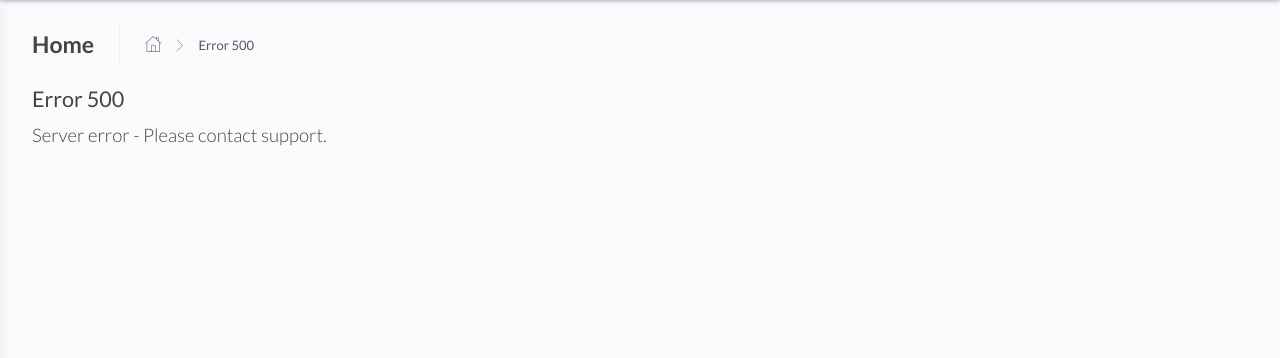
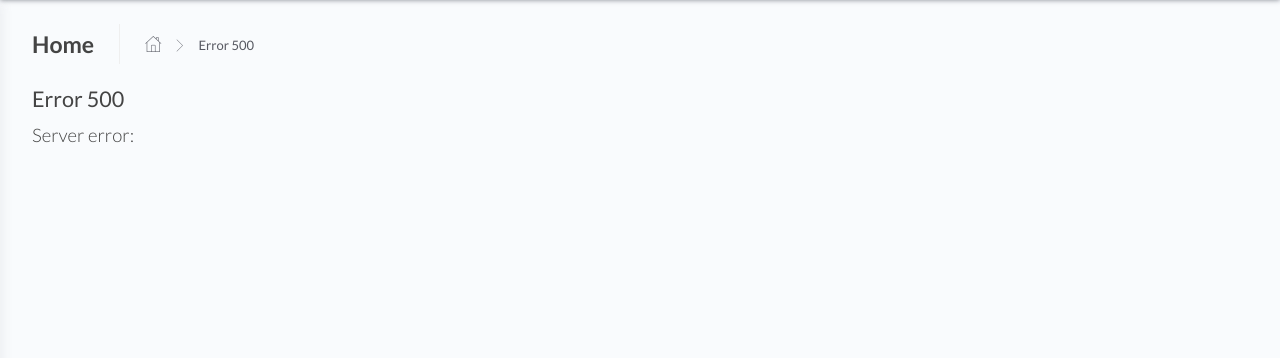
Before and after one commit to EntySec/Checkmate, a Django app: template fishnet/apps/templates/home/page-500.html in a window 1280 px wide. Shown: the part 62-420 px from the top of the page. Run offline with Django 3.2, Linux system fonts and the light colour scheme; the template is opened without the code that fills it: most values are stand-ins (such as "Sample title", 1, 10 or a date in 2020); grey boxes marked "Sample" are stand-in pictures; parts of the project's set-up code (start-up, migrations or seed data) failed here and were passed over; some libraries are stand-ins or nearby versions.

Commit message:
Update page-500.html

```diff
--- a/fishnet/apps/templates/home/page-500.html
+++ b/fishnet/apps/templates/home/page-500.html
@@ -27,7 +27,7 @@
         <div class="page-category">
             <h2>Error 500</h2>
             <h3 class="font-weight-light">
-                Server error - Please contact support.
+                Server error: {{ error }}
             </h3>
         </div>
     </div>
```
